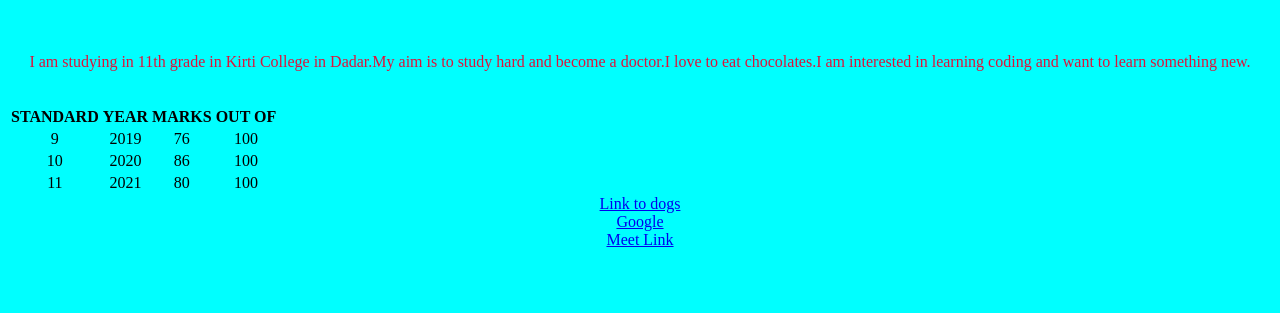
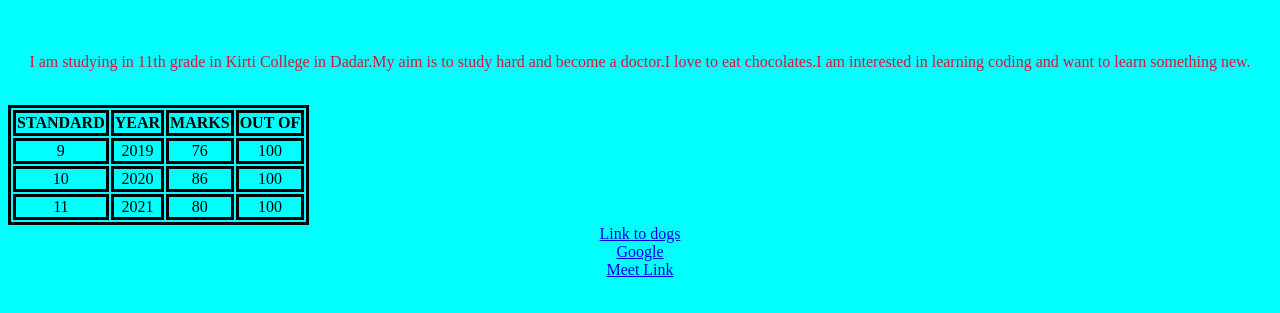
Before and after one commit to PranjalChavan777/Chavan09, a plain HTML site: page index.html in a window 1280 px wide. Shown: the part 61-374 px from the top of the page. Drawn offline with Linux system fonts and the light colour scheme.

Commit message:
table border

```diff
--- a/index.html
+++ b/index.html
@@ -3,6 +3,15 @@
 <Link rel="stylesheet"href="./index.css" />
 <head>
   <title>Coding4all</title>
+  <style>
+    table,
+    th,
+    tr,
+    td {
+      border:3px solid black;
+
+    }
+  </style>
 </head>
 
 <body style="background-color:aqua; text-align:center">
@@ -15,7 +24,7 @@
   <table>
 
 <tr>
-  <th>STANDARD</th>
+ <th>STANDARD</th>
  <th>YEAR</th>
  <th>MARKS</th>
  <th>OUT OF</th>
```
